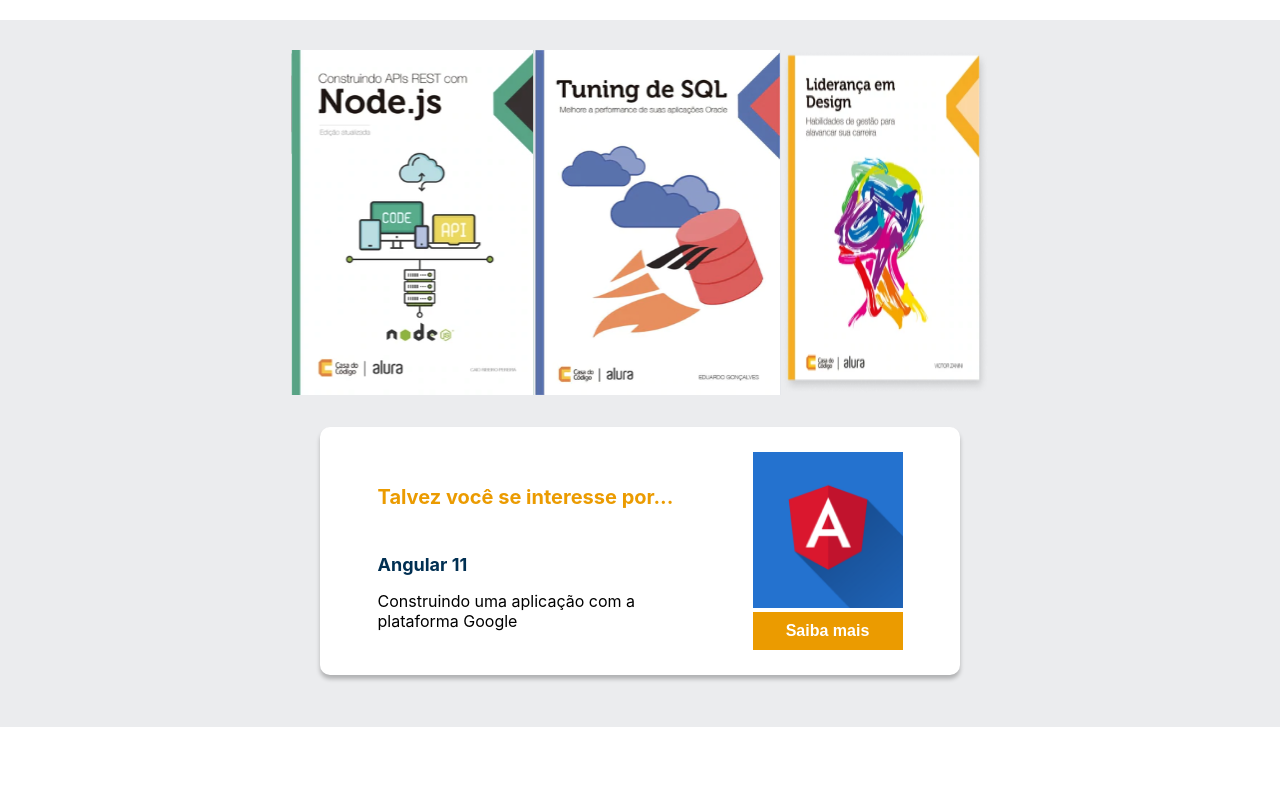
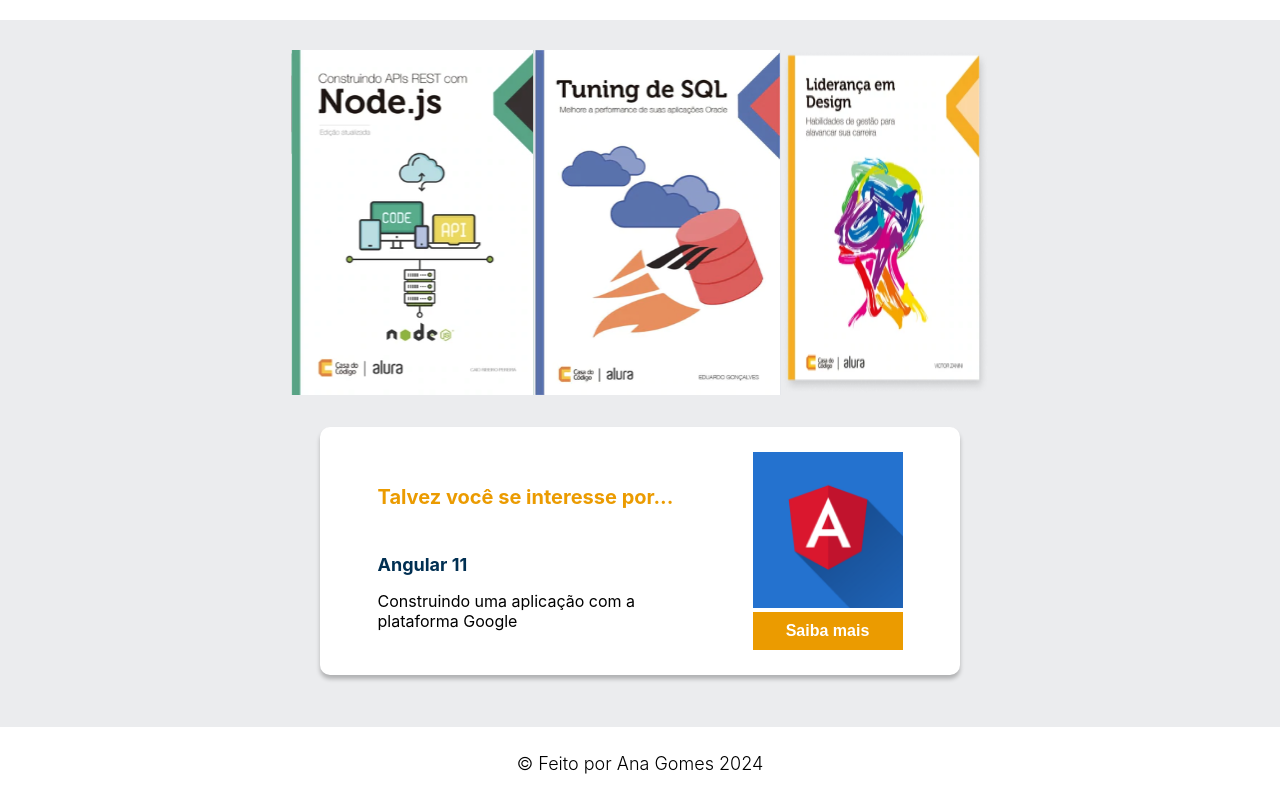
Before and after one commit to devanaclimgo/alura-books--react, a React (Create React App) app: page / in a window 1280 px wide. Shown: the part 660-1460 px from the top of the page. Before the commit the page ends 1387 px from the top, so only its background shows below. Built offline with nearby package versions, Linux system fonts and the light colour scheme.

Commit message:
footer add

```diff
--- a/src/App.js
+++ b/src/App.js
@@ -1,6 +1,7 @@
 import Header from "./componentes/Header/index.js";
 import Pesquisa from "./componentes/Pesquisa/index.js";
 import UltimosLancamentos from "./componentes/UltimosLancamentos/index.js";
+import Footer from "./componentes/Footer/index.js";
 import styled from "styled-components";
 
 const AppContainer = styled.div`
@@ -15,6 +16,7 @@ function App() {
       <Header />
       <Pesquisa />
       <UltimosLancamentos />
+      <Footer />
     </AppContainer>
   );
 }
--- /dev/null
+++ b/src/componentes/Footer/index.js
@@ -0,0 +1,27 @@
+import styled from "styled-components"
+
+const FooterContainer = styled.div `
+  background-color: #FFF;
+  display: flex;
+  justify-content: center;
+  align-self: center;
+  padding-top: 0.5rem;
+  padding-bottom: 0.5rem;
+`
+
+const FooterTexto = styled.p `
+  font-size: 18px;
+  color: #000;
+  font-weight: 300;
+
+`
+
+function Footer() {
+  return (
+    <FooterContainer>
+      <FooterTexto>© Feito por Ana Gomes 2024</FooterTexto>
+    </FooterContainer>
+  )
+}
+
+export default Footer
```
